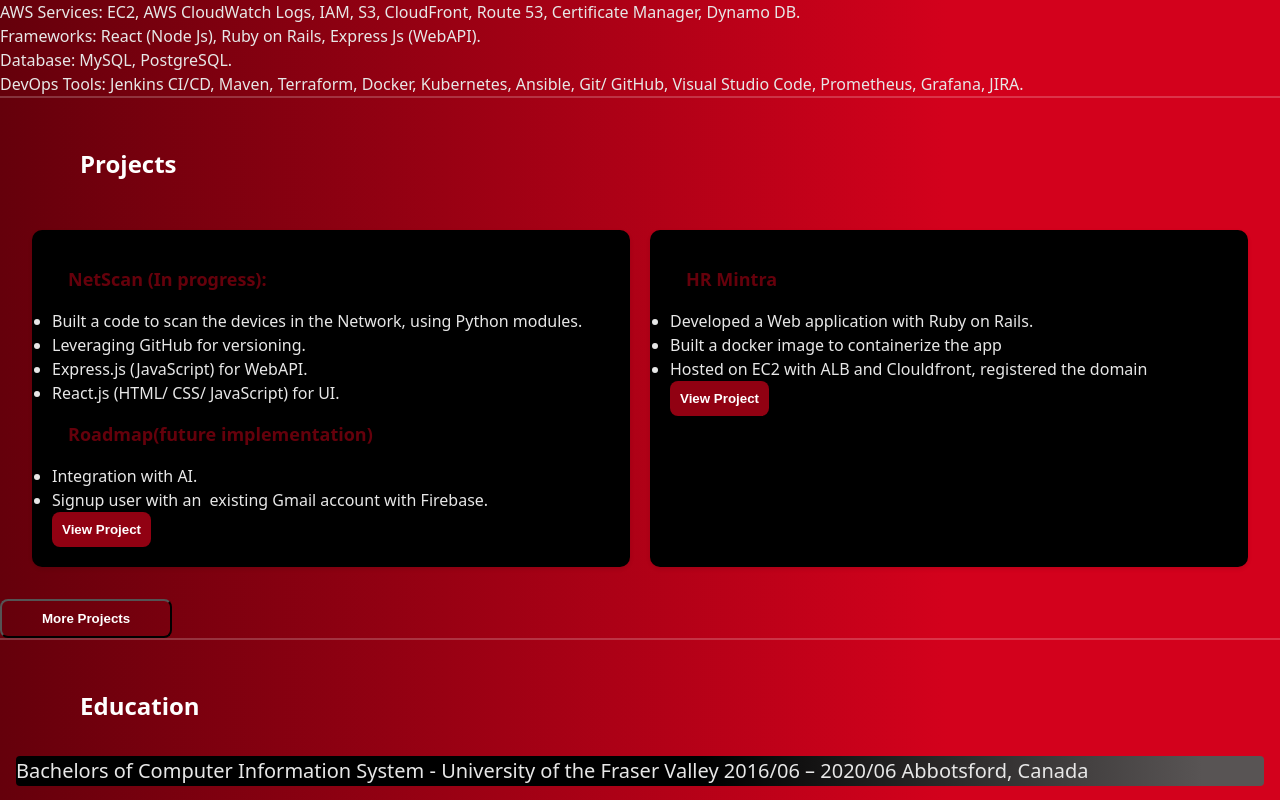
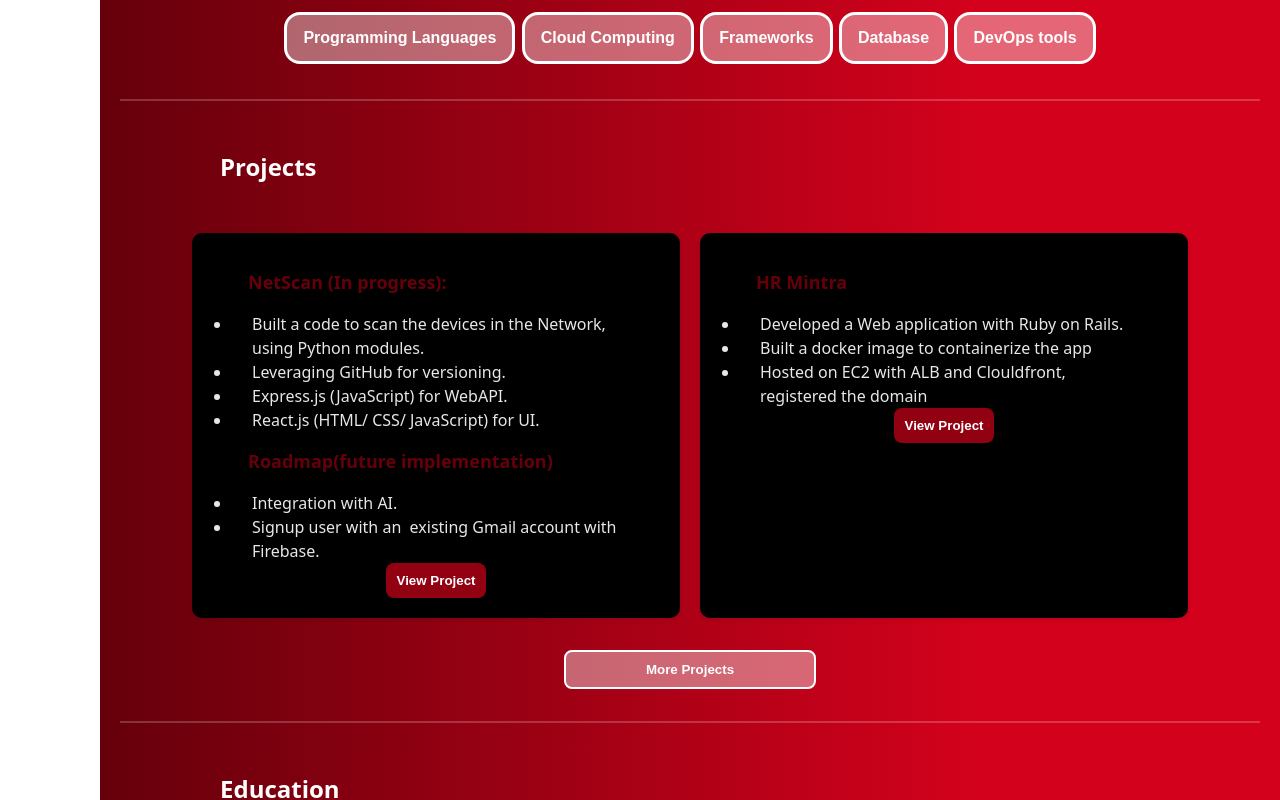
Before and after one commit to Omkar463-maker/omkar463-maker.github.io, a React (Vite) app: page / in a window 1280 px wide. Shown: the part 521-1321 px from the top of the page. Built offline with nearby package versions, Linux system fonts and the light colour scheme.

Commit message:
updated skills section and porject button

```diff
--- a/src/App.css
+++ b/src/App.css
@@ -1,6 +1,8 @@
 * {
-    margin: 0;
-    padding: 0;
+    max-width: 1200px; /* Limits the width */
+    margin: 0 auto;    /* Centers the layout */
+    padding: 0 20px;
+    box-sizing: border-box;
 }
 
 .portfolio {
@@ -94,6 +96,45 @@
     border-bottom: 2px solid rgba(255, 255, 255, 0.2);
 }
 
+.tab{
+    margin: 2rem 2rem;
+    text-align: center;
+}
+.cat {
+    display: inline-block;
+    width: 100%;
+    background-color: inherit;
+}
+
+.cat button {
+    border: 3px solid white;
+    margin: 0.2rem;
+    border-radius: 1rem;
+    background-color: rgba(255, 255, 255, 0.4);
+    cursor: pointer;
+    padding: 14px 16px;
+    transition: 0.3s;
+    font-size: medium;
+    font-weight: bold;
+    color: #fff;
+}
+
+.cat button:hover {
+  transform: scale(1.05) ;
+}
+
+.cat button.active {
+    background-color: rgba(255, 255, 255, 0.712);
+}
+
+.tabcontent {
+    display: none;
+    padding: 0.5rem;
+    border-radius: 1rem;
+    border-top: none;
+    background-color: black;
+}
+
 .project .pro_head {
     margin: 1rem;
     color: #65000b;
@@ -117,6 +158,8 @@
 }
 
 .project .tile .view {
+    display: flex;
+    justify-content: center;
     background-color: #910112;
     border-width: 0;
     border-radius: 8px;
@@ -138,16 +181,19 @@
 }
 
 .project .more_pro {
+    display: flex;
+    justify-content: center;
     align-items: center;
+    margin: 2rem;
 }
 
 .more_pro .view {
-    background-color: transparent;
+    background-color: rgba(255, 255, 255, 0.4);
     transition-duration: 0.4s;
     border-width: 2px;
-    border-color: black;
+    border: 2px solid white;
     border-radius: 8px;
-    padding: 10px 40px;
+    padding: 10px 80px;
     font-weight: bold;
     color: #fff;
 }
@@ -163,15 +209,15 @@
     border-bottom: 2px solid rgba(255, 255, 255, 0.2);
 }
 
-.education p {
+.education .edu_des {
     background-image:-webkit-linear-gradient(right ,rgb(88, 84, 84) 5%,black 45%);
     font-size: 20px;
-    margin: 1rem 1rem;
+    margin: 2rem 2rem;
     border-radius: 4px;
     border-color: black;
 }
 
-.education p:hover {
+.education .edu_des:hover {
     transform: scale(1.05);
 }
 
--- a/src/App.jsx
+++ b/src/App.jsx
@@ -5,8 +5,28 @@
 import '../src/assets/calling.png'
 import '../src/assets/email.png'
 
+function openSkill(evt, Skills){
 
+  var i, tabcontent,tabs_head;
+
+  tabcontent = document.getElementsByClassName("tabcontent");
+  for (i=0; i < tabcontent.length; i++){
+    tabcontent[i].style.display = "none";
+  }
+
+  tabs_head = document.getElementsByClassName("tabs_head");
+  for (i = 0; i < tabs_head.length; i++) {
+    tabs_head[i].className = tabs_head[i].className.replace(" active", "");
+  }
+
+  // Show the current tab, and add an "active" class to the button that opened the tab
+  document.getElementById(Skills).style.display = "block";
+  evt.target.className += " active";
+  console.log(evt.target);
+
+}
 function App() {
+
   return (
     <div className="portfolio" >
       <Navbar />
@@ -19,13 +39,30 @@
       </div>
       <div className='skill'>
         <h2 className='header' >Skills</h2>
-        <ul>
-          <li>Programming Languages: Ruby, C++, Python, JavaScript.</li>
-          <li>AWS Services: EC2, AWS CloudWatch Logs, IAM, S3, CloudFront, Route 53, Certificate Manager, Dynamo DB.</li>
-          <li>Frameworks: React (Node Js), Ruby on Rails, Express Js (WebAPI).</li>
-          <li>Database: MySQL, PostgreSQL.</li>
-          <li>DevOps Tools: Jenkins CI/CD, Maven, Terraform, Docker, Kubernetes, Ansible, Git/ GitHub, Visual Studio Code, Prometheus, Grafana, JIRA.</li>
-        </ul>
+        <div className="tab">
+        <div className="cat">
+          <button className="tabs_head" onClick={() => openSkill(event, 'lang')}>Programming Languages</button>
+          <button className="tabs_head" onClick={() => openSkill(event, 'cloud')}>Cloud Computing</button>
+          <button className="tabs_head" onClick={() => openSkill(event, 'fw')}>Frameworks</button>
+          <button className="tabs_head" onClick={() => openSkill(event, 'db')}>Database</button>
+          <button className="tabs_head" onClick={() => openSkill(event, 'devops')}>DevOps tools</button>
+        </div>
+        <div id='lang' className="tabcontent">
+          <p>Ruby, C++, Python, JavaScript.</p>
+        </div>
+        <div id='cloud' className="tabcontent">
+          <p>EC2, AWS CloudWatch Logs, IAM, S3, CloudFront, Route 53, Certificate Manager, Dynamo DB.</p>
+        </div>
+        <div id='fw' className="tabcontent">
+          <p>React (Node Js), Ruby on Rails, Express Js (WebAPI).</p>
+        </div>
+        <div id='db' className="tabcontent">
+          <p>MySQL, PostgreSQL.</p>
+        </div>
+        <div id='devops' className="tabcontent">
+          <p>Jenkins CI/CD, Maven, Terraform, Docker, Kubernetes, Ansible, Git/ GitHub, Visual Studio Code, Prometheus, Grafana, JIRA.</p>
+        </div>
+        </div>
       </div>
       <div className='project'>
         <h2 className='header' >Projects</h2>
@@ -61,6 +98,7 @@
       </div>
         <div className='education'>
           <h2 className='header'>Education</h2>
+          <div className="edu_des">
             <p>
               Bachelors of Computer Information System - University of the Fraser Valley
               2016/06 – 2020/06
@@ -72,6 +110,7 @@
 
               Operating System, Software Management Life Cycle, Security, Object-Oriented Design, Relational Databases, Data Structures and Algorithms.
             </p>
+          </div>
         </div>
 
         <div className='certs'>
--- a/src/index.css
+++ b/src/index.css
@@ -1,4 +1,5 @@
 body {
+
     font-family: system-ui, -apple-system, BlinkMacSystemFont, 'Segoe UI', Roboto, Oxygen, Ubuntu, Cantarell, 'Open Sans', 'Helvetica Neue', sans-serif;
     color: #e7e7e7;
     line-height: 1.5;
```
Lines whose indentation alone changed are shown as unchanged.
